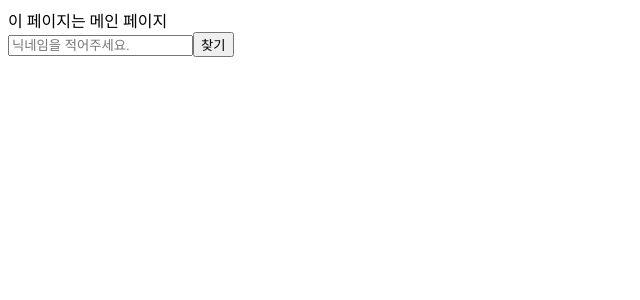
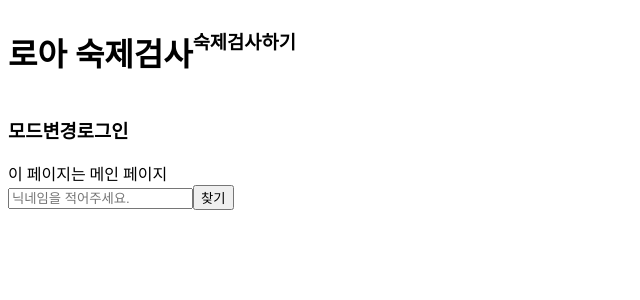
Before and after one commit to LeeSeongDo/LOAHomework, a Next.js app: page / in a window 1280 px wide. Shown: the top 300 px of the page, without its empty margins (0-640 px from the left). Built offline with nearby package versions, Linux system fonts and the light colour scheme.

Commit message:
Day0329(1)

```diff
--- a/package.json
+++ b/package.json
@@ -9,6 +9,8 @@
     "lint": "next lint"
   },
   "dependencies": {
+    "@emotion/react": "^11.11.4",
+    "@emotion/styled": "^11.11.0",
     "@types/react": "^17.0.19",
     "axios": "^1.6.7",
     "graphql": "^16.8.1",
--- a/pages/_app.js
+++ b/pages/_app.js
@@ -1,3 +1,11 @@
+import Header from '.././src/Commons/Header'
+
 export default function App({ Component, pageProps }) {
-  return <Component {...pageProps} />;
+  return (
+    <div>
+      <Header></Header>
+      <Component {...pageProps} />
+    </div>
+
+  );
 }
--- /dev/null
+++ b/src/Commons/Header.tsx
@@ -0,0 +1,20 @@
+import { css, jsx } from "@emotion/react"
+import {HeaderBox} from '../Emotion/HeaderEmotion'
+
+export default function Header():JSX.Element {
+    return (
+        <HeaderBox>
+            {/* 왼쪽 부분 */}
+            <div>
+                <h1>로아 숙제검사</h1>
+                <h3>숙제검사하기</h3>
+            </div>
+
+            {/* 오른쪽 부분 */}
+            <div>
+                <h3>모드변경</h3>
+                <h3>로그인</h3>
+            </div>
+        </HeaderBox>
+    )
+}
--- /dev/null
+++ b/src/Emotion/HeaderEmotion.ts
@@ -0,0 +1,9 @@
+import styled from "@emotion/styled"
+
+export const HeaderBox = styled.div`
+    * {
+        display: flex;
+        flex-direction: row;
+        justify-content: space;
+    }
+`
--- a/tsconfig.json
+++ b/tsconfig.json
@@ -23,7 +23,7 @@
     "next-env.d.ts",
     "**/*.ts",
     "**/*.tsx"
-, "pages/api/SearchCharacter.js"  ],
+, "pages/api/SearchCharacter.js", "src/Emotion/HeaderEmotion.ts"  ],
   "exclude": [
     "node_modules"
   ]
```
Also changed, not shown: 1 other file (tests, documents, lock files or other folders).
